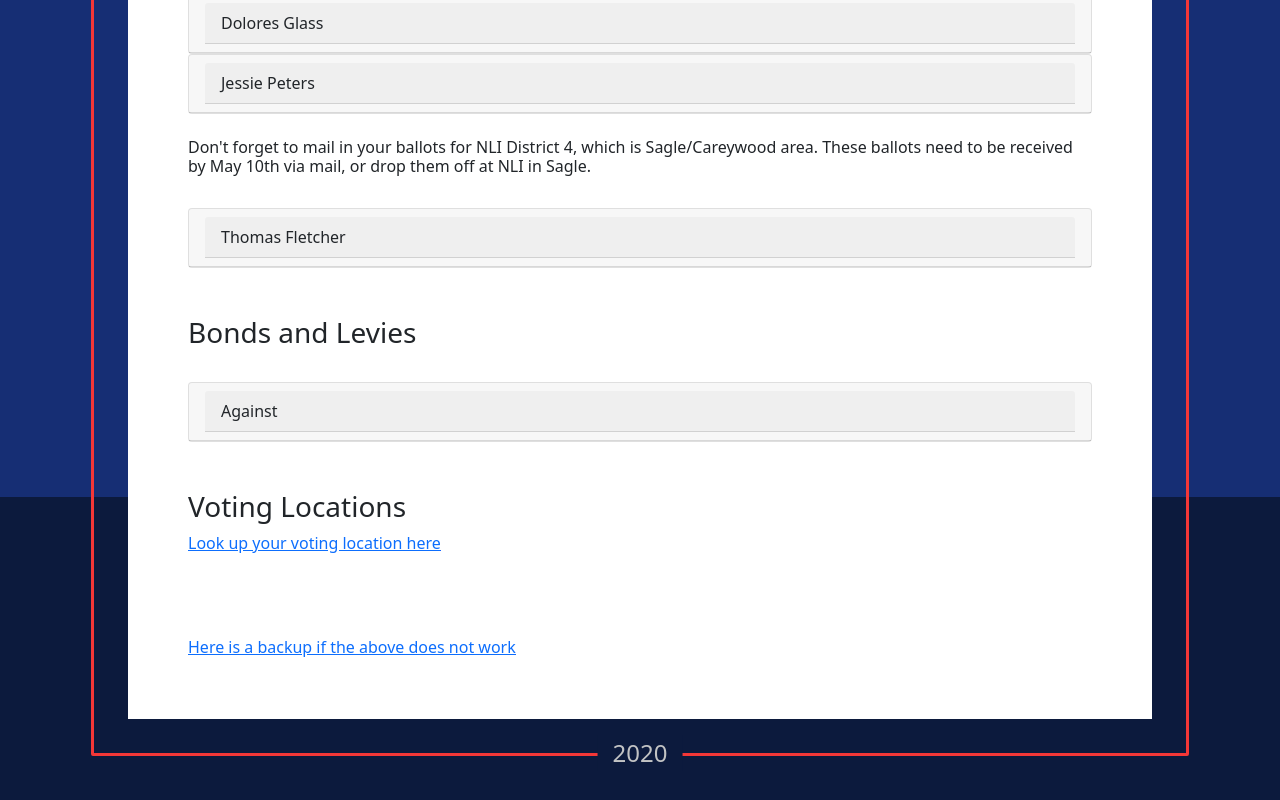
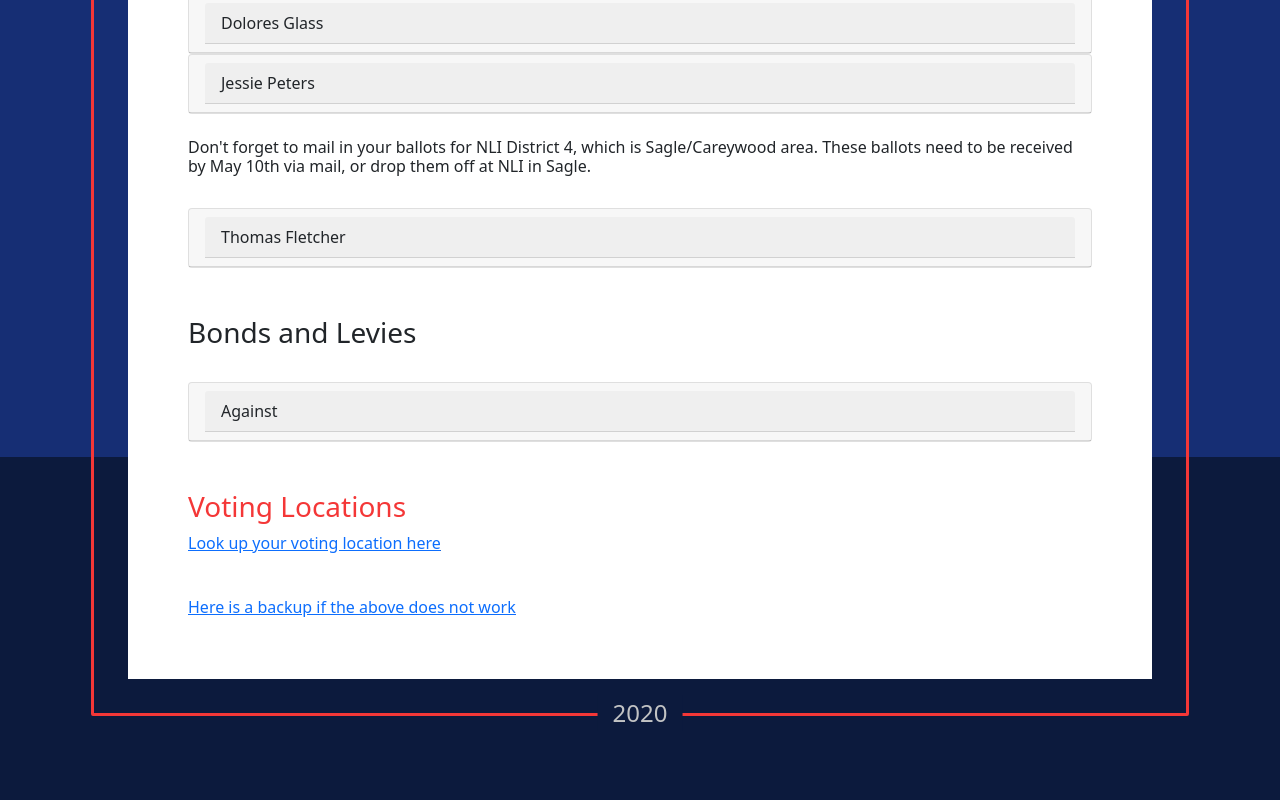
Before and after one commit to pactechteam/bonnervotes, a Next.js app: page / in a window 1280 px wide. Shown: the part 770-1570 px from the top of the page. Built offline with nearby package versions, Linux system fonts and the light colour scheme.

Commit message:
changed title & link colors at bottom

```diff
--- a/pages/index.js
+++ b/pages/index.js
@@ -87,15 +87,15 @@ function Home() {
           <div>
             <br />
             <br />
-            <h3>Voting Locations</h3>
-            <div style={{ color: "blue", textDecoration: "underline" }}>
+            <h3 style={{ color: "#F43737" }}>Voting Locations</h3>
+            <div style={{ color: "#0C1A3D", textDecoration: "underline" }}>
               <Link href="https://elections.sos.idaho.gov/ElectionLink/ElectionLink/ViewPollingLocation.aspx">
                 <a target="blank">Look up your voting location here</a>
               </Link>
             </div>
             <div
               style={{
-                marginTop: "10vh",
+                marginTop: "5vh",
                 color: "blue",
                 textDecoration: "underline",
               }}
```
